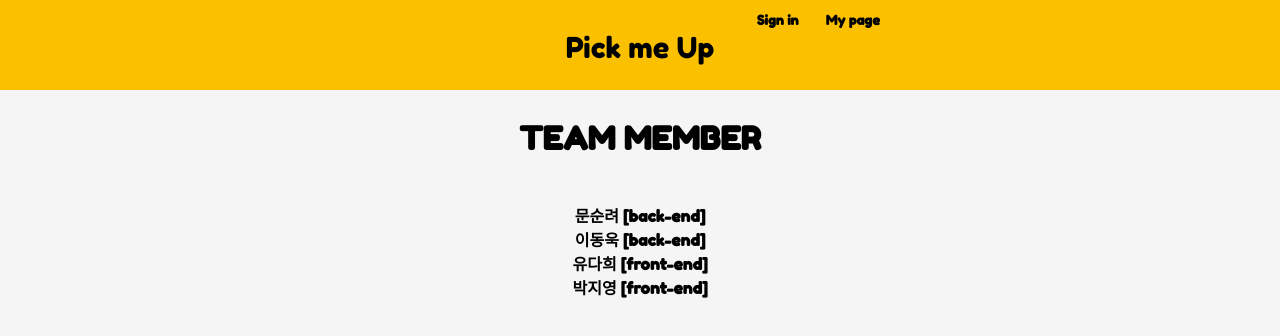
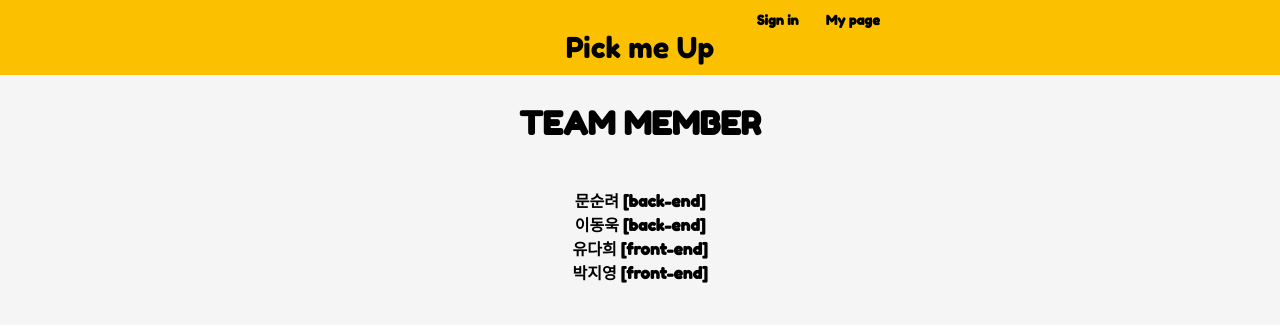
Before and after one commit to tkdkagody/pick-me-up, a React (Create React App) app in the folder client/: page /feed in a window 1280 px wide. Shown: the top 336 px of the page. Built offline with nearby package versions, Linux system fonts and the light colour scheme; no server answers.

Commit message:
FEAT/design

```diff
--- a/client/src/components/feedContent/FeedContent.module.css
+++ b/client/src/components/feedContent/FeedContent.module.css
@@ -20,6 +20,7 @@
   margin-bottom: 0.2rem;
   margin-left: 0.3rem;
   font-weight: bold;
+  color: black;
 }
 
 .categories {
--- a/client/src/pages/feed/Feed.jsx
+++ b/client/src/pages/feed/Feed.jsx
@@ -62,7 +62,7 @@ const Feed = ({feed, accessToken, isLogin}) => {
       } else{
         //투표 한 사람
         setIsVoteReal(true);
-        alert('이미 투표를 완료하셨어요')
+        alert('이미 투표를 완료하셨어요!(alert창 없애고 컴포넌트 띄울 예정)')
 
       }
     })
--- a/client/src/pages/feed/Feed.module.css
+++ b/client/src/pages/feed/Feed.module.css
@@ -82,7 +82,9 @@
 
 .voteText {
   text-align: right;
-  font-size: 0.68rem;
+  color: rgba(201, 83, 105, 0.959);
+  font-weight: bold;
+  font-size: 0.7rem;
   margin-bottom: 0.5rem;
   margin-right: 0.3rem;
 }
--- a/client/src/pages/navbar/Navbar.module.css
+++ b/client/src/pages/navbar/Navbar.module.css
@@ -2,7 +2,7 @@
 
 .header {
   width: 100%;
-  height: 90px;
+  height: 75px;
   background-color: #fbc000;
   position: sticky;
   top: 0;
@@ -10,7 +10,7 @@
 
 .contentbox {
   width: 500px;
-  height: 90px;
+  height: 75px;
   display: flex;
   text-align: center;
   margin: 0 auto;
```
